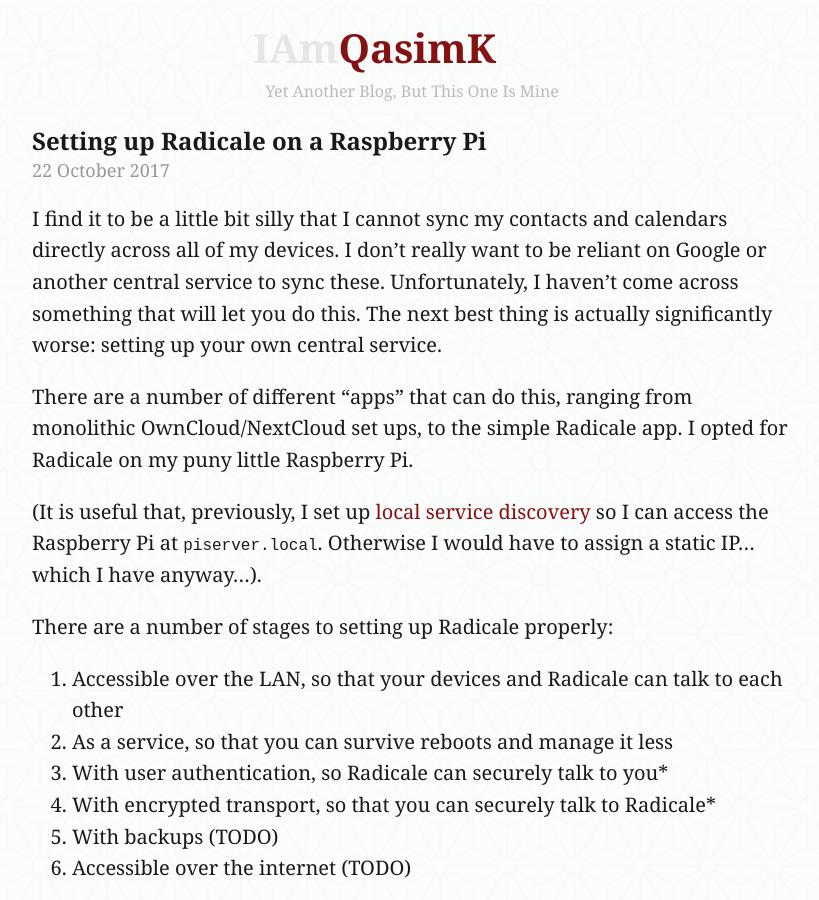
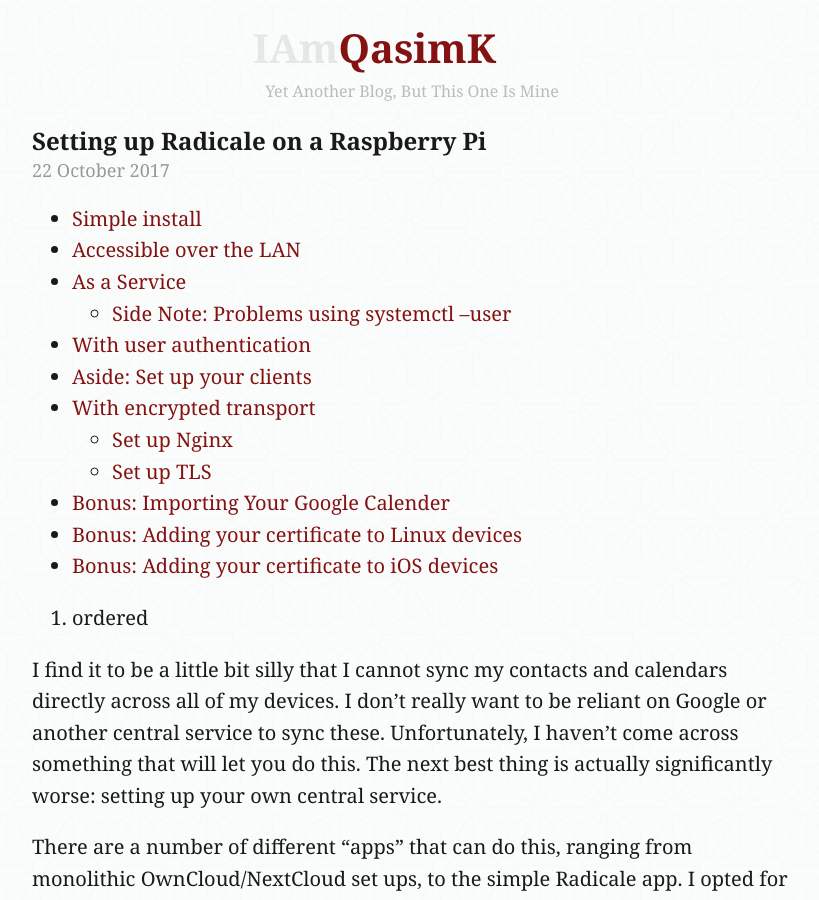
Before and after one commit to QasimK/qasimk.github.io, a Jekyll site: the page built from _posts/2017-10-22-radicale-server.md, in a window 1280 px wide and 900 px high. Shown: the whole window, without its empty margins (228-1047 px from the left). Built offline with Jekyll 4.4.1, drawn with Linux system fonts in a browser that asks for light colours.

Commit message:
Update 2017-10-22-radicale-server.md

```diff
--- a/_posts/2017-10-22-radicale-server.md
+++ b/_posts/2017-10-22-radicale-server.md
@@ -5,6 +5,10 @@
 githubCommentIssueID: 3
 ---
 
+* unordered
+{:toc}
+
+1. ordered
 {:toc}
 
 I find it to be a little bit silly that I cannot sync my contacts and calendars directly across all of my devices. I don't really want to be reliant on Google or another central service to sync these. Unfortunately, I haven't come across something that will let you do this. The next best thing is actually significantly worse: setting up your own central service.
```
